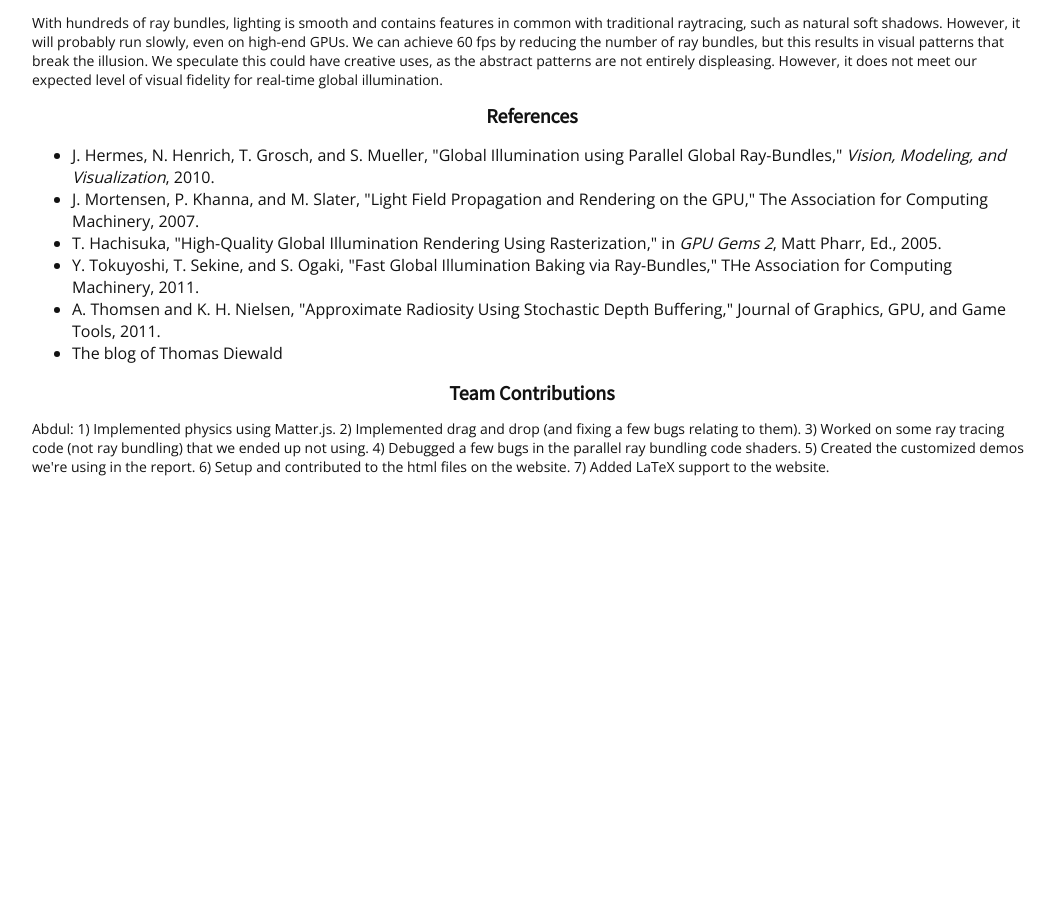
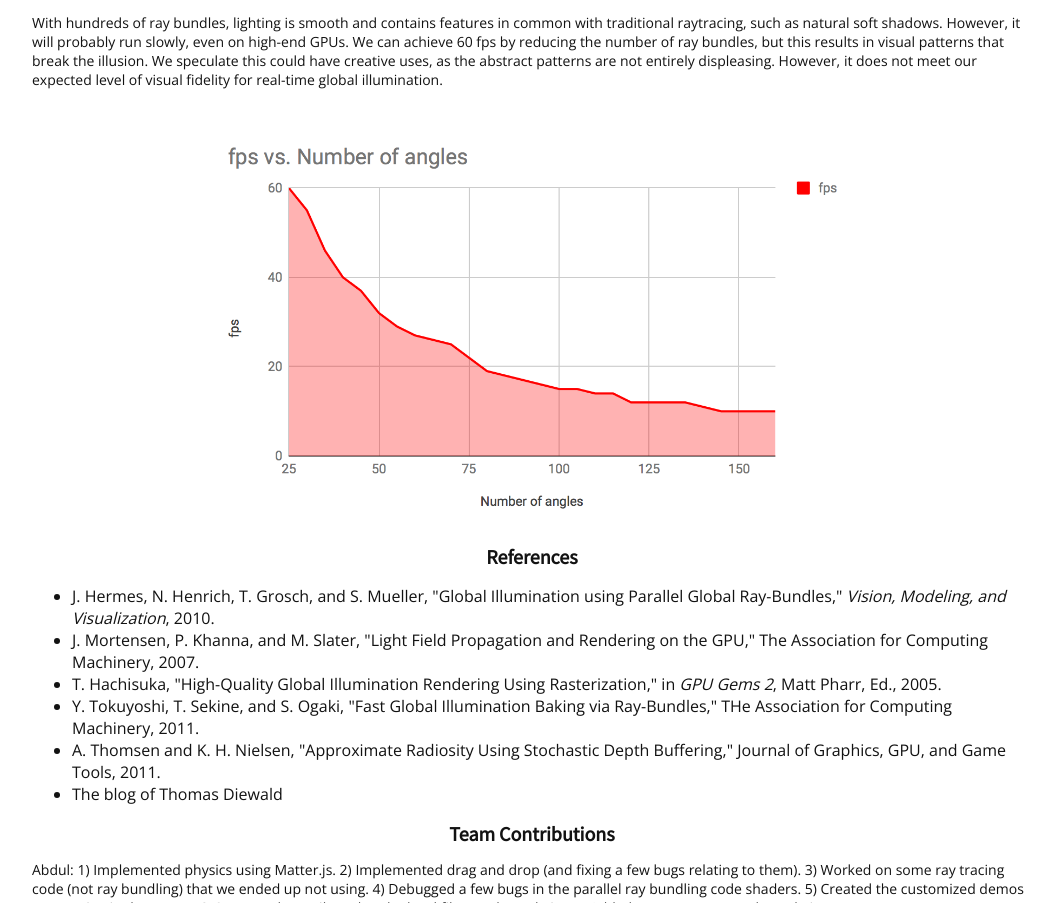
Before and after one commit to jmoon1506/cs184-final-project, a plain HTML site: page docs/report.html in a window 1280 px wide. Shown: the part 4411-5314 px from the top of the page, without its empty margins (108-1163 px from the left). Before the commit the page ends 5023 px from the top, so only its background shows below. Drawn offline with nearby package versions, Linux system fonts and the light colour scheme; some packages are replaced by stand-ins of ours.

Commit message:
Added graph

```diff
--- a/docs/report.html
+++ b/docs/report.html
@@ -196,6 +196,18 @@
 
   <p>With hundreds of ray bundles, lighting is smooth and contains features in common with traditional raytracing, such as natural soft shadows. However, it will probably run slowly, even on high-end GPUs. We can achieve 60 fps by reducing the number of ray bundles, but this results in visual patterns that break the illusion. We speculate this could have creative uses, as the abstract patterns are not entirely displeasing. However, it does not meet our expected level of visual fidelity for real-time global illumination.</p>
 
+  <div align="middle">
+    <table style="width=80%">
+      <tr>
+        <td align="middle">
+          <img src="images/fps_graph.png" align="middle" height="400px"/>
+          <figcaption align="middle"><font size="2"></font></figcaption>
+        </td>
+      </tr>
+      <br/>
+    </table>
+  </div>
+
   <div align="middle"><h1>References</h1></div>
   <ul>
     <li><a name="Hermes">J. Hermes, N. Henrich, T. Grosch, and S. Mueller, "Global Illumination using Parallel Global Ray-Bundles," <i>Vision, Modeling, and Visualization</i>, 2010.</a></li>
```
